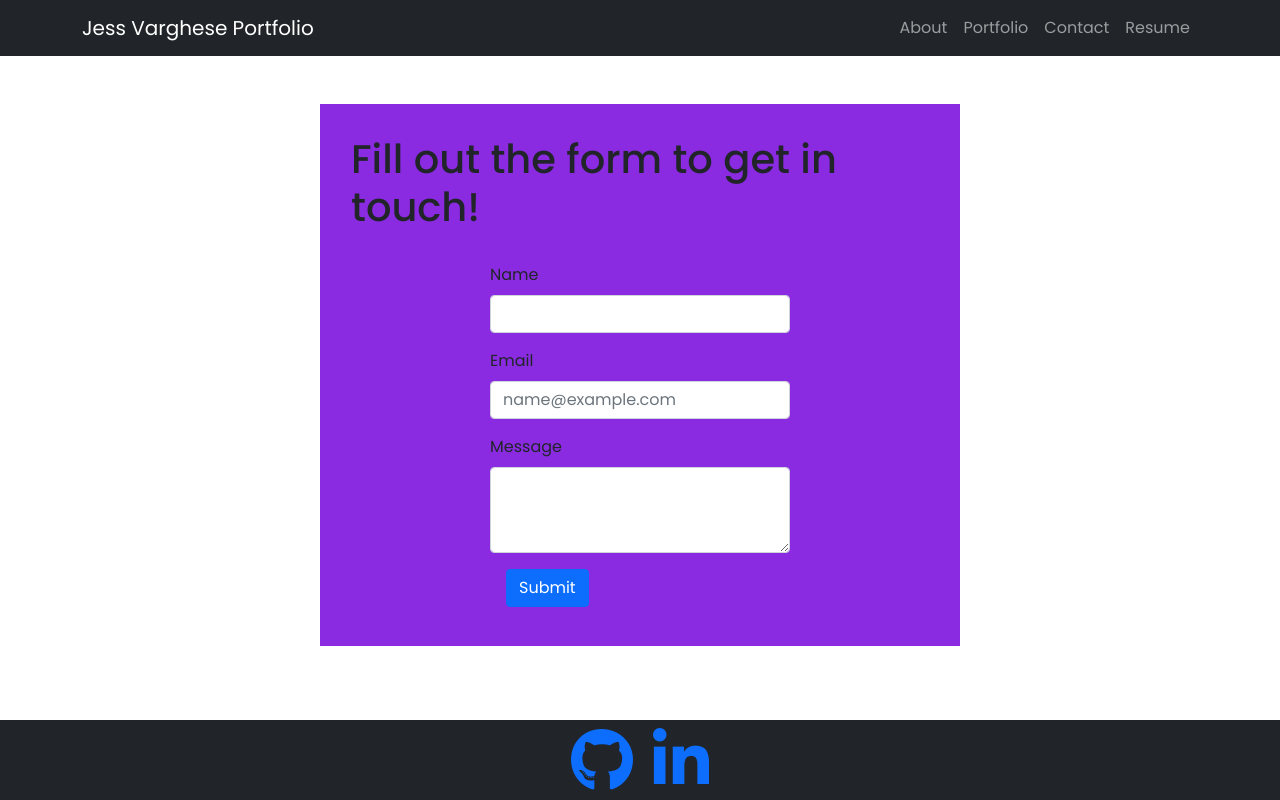
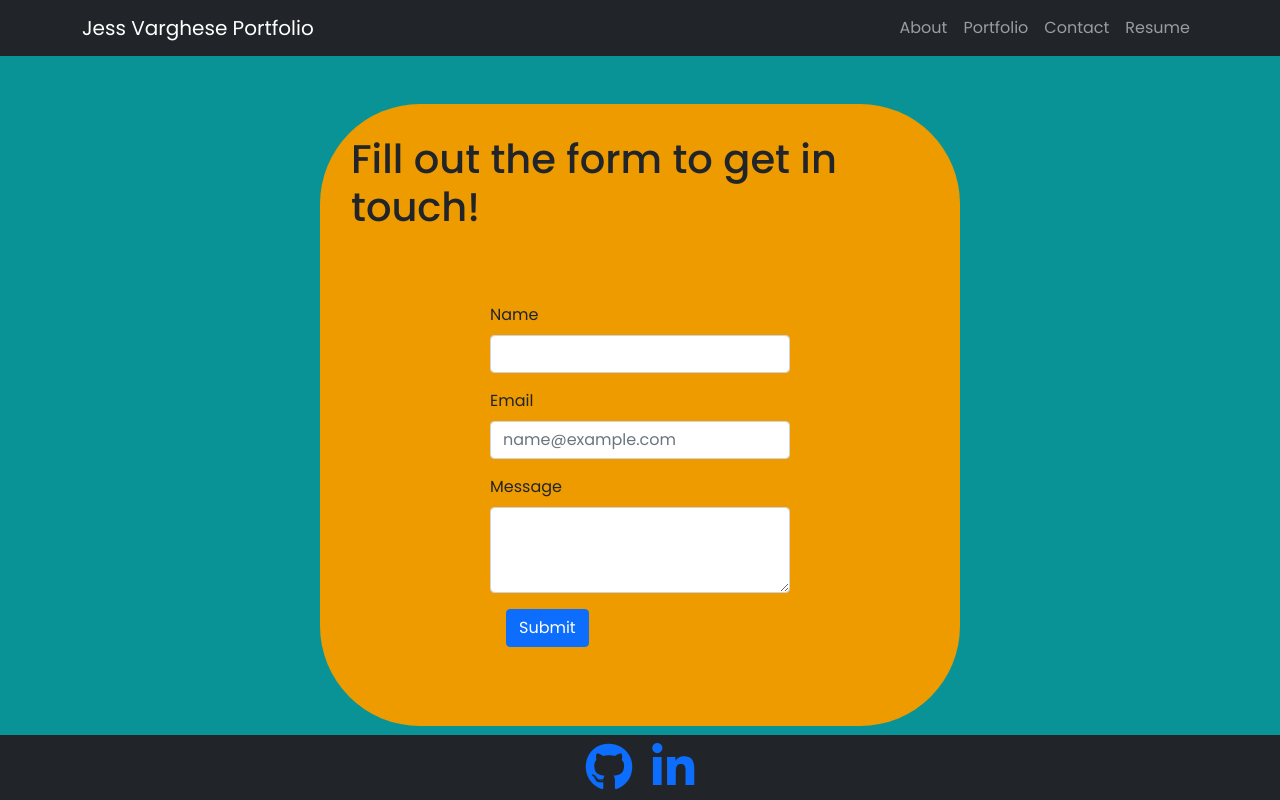
Before and after one commit to JessVarghese/react-portfolio, a React (Create React App) app: page /contact in a window 1280 px wide. Built offline with nearby package versions, Linux system fonts and the light colour scheme.

Commit message:
added background color and updated contact and about pages

```diff
--- a/src/App.js
+++ b/src/App.js
@@ -1,50 +1,26 @@
 import React from 'react';
 import 'bootstrap/dist/css/bootstrap.min.css'
-import{ Navbar, Nav, Container} from 'react-bootstrap'
-import  About  from './components/About'
-import Portfolio from './components/Portfolio'
-import ContactForm from './components/Contact'
-import Resume from './components/Resume'
+
 import Footer from './components/Footer';
+import TopNav from './components/Topnav';
 
-import {
-  BrowserRouter,
-  Routes,
-  Route,
-  Link
-} from "react-router-dom";
+// import {
+//   BrowserRouter,
+//   Routes,
+//   Route,
+//   Link
+// } from "react-router-dom";
 
 
 function App() {
   return (
-    <BrowserRouter>
-    <div className='App'>
-      <>
-       <Navbar bg="dark" variant="dark">
-    <Container>
-    <Navbar.Brand as={Link} to='/about'>Jess Varghese Portfolio</Navbar.Brand>
-    <Nav className="ms-auto">
-      {/* <Nav.Link as={Link} to='/about'>Home</Nav.Link> */}
-      <Nav.Link as={Link} to='/about'>About</Nav.Link>
-      <Nav.Link as={Link} to='/portfolio'>Portfolio</Nav.Link>
-      <Nav.Link as={Link} to='/contact'>Contact</Nav.Link>
-      <Nav.Link as={Link} to='/resume'>Resume</Nav.Link>
-    </Nav>
-    </Container>
-  </Navbar>
+    <main className='App'>
+  <TopNav />
+
   <Footer />
-  </>
-  <div>
-    <Routes>
-      <Route path='/about' element={ <About /> } />
-      <Route path='/portfolio' element={ <Portfolio /> } />
-      <Route path='/contact' element={ <ContactForm/> } />
-      <Route path='/resume' element={ <Resume /> } />
+    </main>
 
-    </Routes>
-  </div>
-    </div>
-    </BrowserRouter>
+
 
   );
 }
--- a/src/components/About/about.css
+++ b/src/components/About/about.css
@@ -4,6 +4,7 @@
     margin-left: auto;
     margin-right: auto;
     background-color: #EE9B00;
+    border-radius: 100px;
     width: 50%;
 }
 
@@ -33,17 +34,17 @@
 
 .about-desc {
     font-size: 20px;
-    padding: 10px;
+    padding: 2px;
 
 
 }
 
 .card-img {
     display: block;
-    padding: 15px;
+    padding: 10px;
     margin-left: auto;
     margin-right: auto;
-    width: 30%;
+    width: 25%;
 
 
 
--- a/src/components/Contact/contact.css
+++ b/src/components/Contact/contact.css
@@ -1,18 +1,8 @@
 
 .contact-form {
     padding: 15px;
-    margin-top: auto;
-    margin-left: auto;
-    margin-right: auto;
-    background-color: blueviolet;
+    background-color: #EE9B00;
     width: 50%;
-
-
-
-
-
-
-
-
-
+    border-bottom: 100px;
+    border-radius: 100px;
 }
--- a/src/components/Contact/index.js
+++ b/src/components/Contact/index.js
@@ -55,10 +55,10 @@ function ContactForm() {
   };
 
   return (
-    <div className=" mx-auto my-5 contact-form App d-flex flex-column align-items-center">
+    <div className=" mx-auto my-5 contact-form d-flex flex-column align-items-center">
       <h1 className="p-3">Fill out the form to get in touch!</h1>
 
-      <Form className="mx-auto my-2 " style={{ width: "300px" }}>
+      <Form className="mx-auto my-5 " style={{ width: "300px" }}>
         <Form.Group className="mb-3">
           <Form.Label>Name</Form.Label>
           <Form.Control
--- a/src/components/Footer/index.js
+++ b/src/components/Footer/index.js
@@ -14,9 +14,9 @@ export const Footer = () => {
     <Container>
     <Nav className="mx-auto">
       <div className="icon-container">
-        <div><a href="https://github.com/jessvarghese" target="_blank" title="GitHub"><i class="fa fa-github fa-4x"></i></a>
+        <div><a href="https://github.com/jessvarghese" target="_blank" title="GitHub"><i class="fa fa-github fa-3x"></i></a>
         </div>
-        <div><a href="https://www.linkedin.com/in/jessvarghese/" target="_blank" title="Linkedin"><i class="fa fa-linkedin fa-4x"></i></a>
+        <div><a href="https://www.linkedin.com/in/jessvarghese/" target="_blank" title="Linkedin"><i class="fa fa-linkedin fa-3x"></i></a>
         </div>
     </div>
     </Nav>
--- /dev/null
+++ b/src/components/Topnav/index.js
@@ -0,0 +1,52 @@
+import React from 'react';
+import 'bootstrap/dist/css/bootstrap.min.css'
+import{ Navbar, Nav, Container} from 'react-bootstrap'
+import About from '../About';
+import Portfolio from '../Portfolio'
+import ContactForm from '../Contact'
+import Resume from '../Resume'
+import Footer from '../Footer';
+
+import {
+  BrowserRouter,
+  Routes,
+  Route,
+  Link
+} from "react-router-dom";
+
+
+function TopNav() {
+  return (
+    <BrowserRouter>
+    <div className='App'>
+      <>
+       <Navbar bg="dark" variant="dark">
+    <Container>
+    <Navbar.Brand as={Link} to='/about'>Jess Varghese Portfolio</Navbar.Brand>
+    <Nav className="ms-auto">
+      {/* <Nav.Link as={Link} to='/about'>Home</Nav.Link> */}
+      <Nav.Link as={Link} to='/about'>About</Nav.Link>
+      <Nav.Link as={Link} to='/portfolio'>Portfolio</Nav.Link>
+      <Nav.Link as={Link} to='/contact'>Contact</Nav.Link>
+      <Nav.Link as={Link} to='/resume'>Resume</Nav.Link>
+    </Nav>
+    </Container>
+  </Navbar>
+
+  </>
+  <div>
+    <Routes>
+      <Route path='/about' element={ <About /> } />
+      <Route path='/portfolio' element={ <Portfolio /> } />
+      <Route path='/contact' element={ <ContactForm/> } />
+      <Route path='/resume' element={ <Resume /> } />
+
+    </Routes>
+  </div>
+    </div>
+    </BrowserRouter>
+
+  );
+}
+
+export default TopNav;
--- a/src/index.css
+++ b/src/index.css
@@ -1,3 +1,12 @@
+.App {
+  background-color: #0A9396;
+  width: 100vw;
+  min-height: 100vh;
+}
+
+
+
+
 /* main {
   margin: 0 auto;
   max-width: 90%;
```
Also changed, not shown: src/components/Home/index.js (deleted, +0 -11 lines), public/index.html (line endings or trailing spaces), src/components/Home/home.css (deleted).
